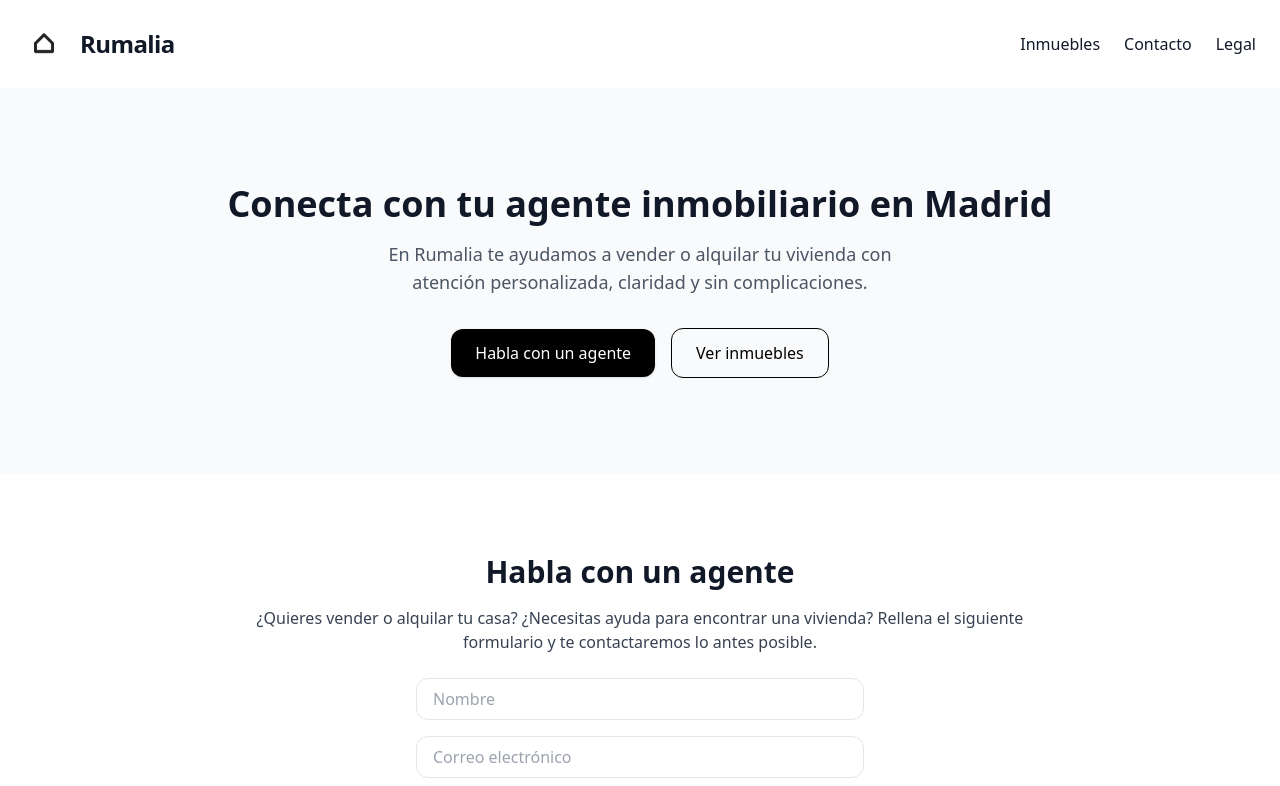
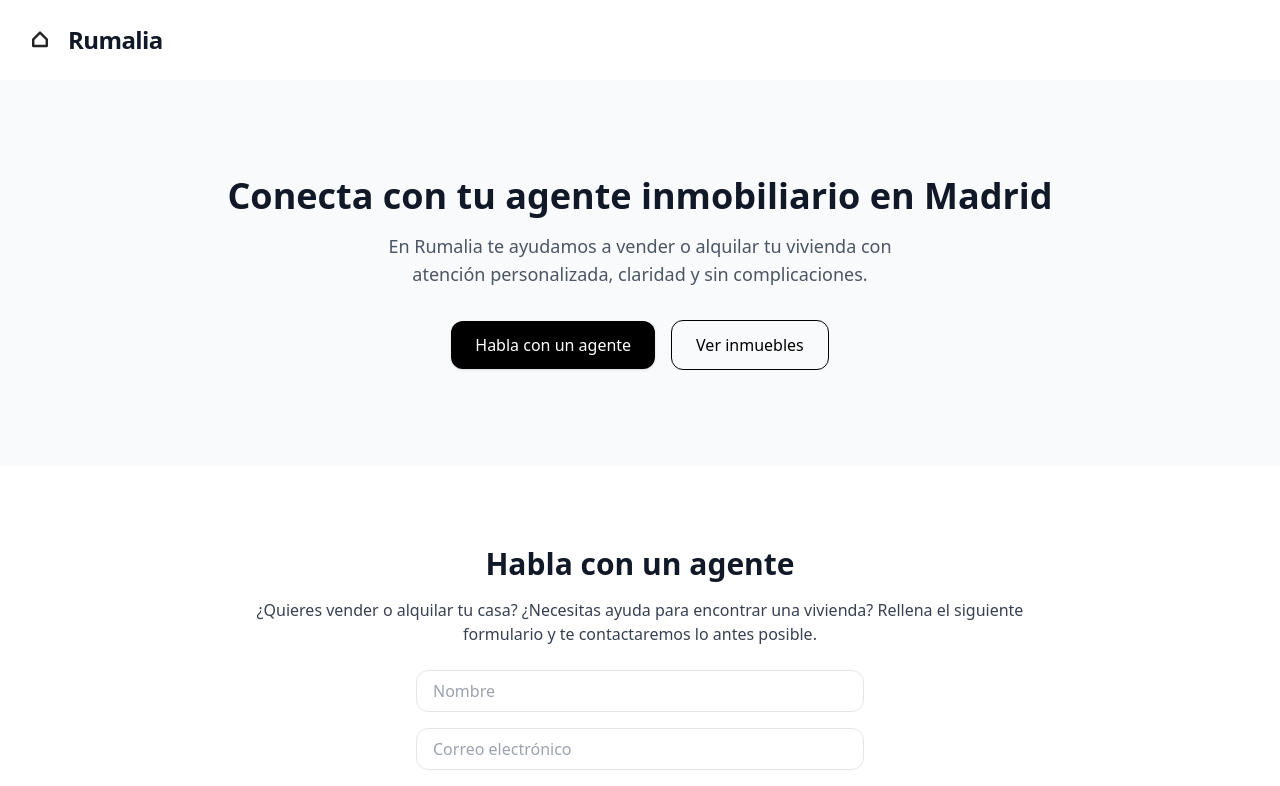
Before and after one commit to ludopator/rumalia-web, a React (Vite) app: page / in a window 1280 px wide. Shown: the top 786 px of the page. Built offline with nearby package versions, Linux system fonts and the light colour scheme.

Commit message:
Actualizar Home.jsx

```diff
--- a/src/Home.jsx
+++ b/src/Home.jsx
@@ -1,16 +1,9 @@
 export default function Home() {
   return (
     <main className="min-h-screen bg-white text-gray-900 font-sans">
-      <header className="p-6 flex flex-col md:flex-row md:justify-between items-center gap-4 md:gap-0 shadow-sm">
-        <div className="flex items-center space-x-4">
-          <img src="/icon-rumalia.png" alt="Rumalia icon" className="w-10 h-10" />
-          <h1 className="text-2xl font-semibold tracking-tight">Rumalia</h1>
-        </div>
-        <nav className="flex flex-wrap justify-center gap-4 md:gap-6">
-          <a href="#inmuebles" className="hover:underline">Inmuebles</a>
-          <a href="#contacto" className="hover:underline">Contacto</a>
-          <a href="#legal" className="hover:underline">Legal</a>
-        </nav>
+      <header className="p-6 flex items-center gap-3 shadow-sm">
+        <img src="/icon-rumalia.png" alt="Rumalia icon" className="w-8 h-8" />
+        <h1 className="text-2xl font-semibold tracking-tight">Rumalia</h1>
       </header>
 
       {/* Hero section */}
```
